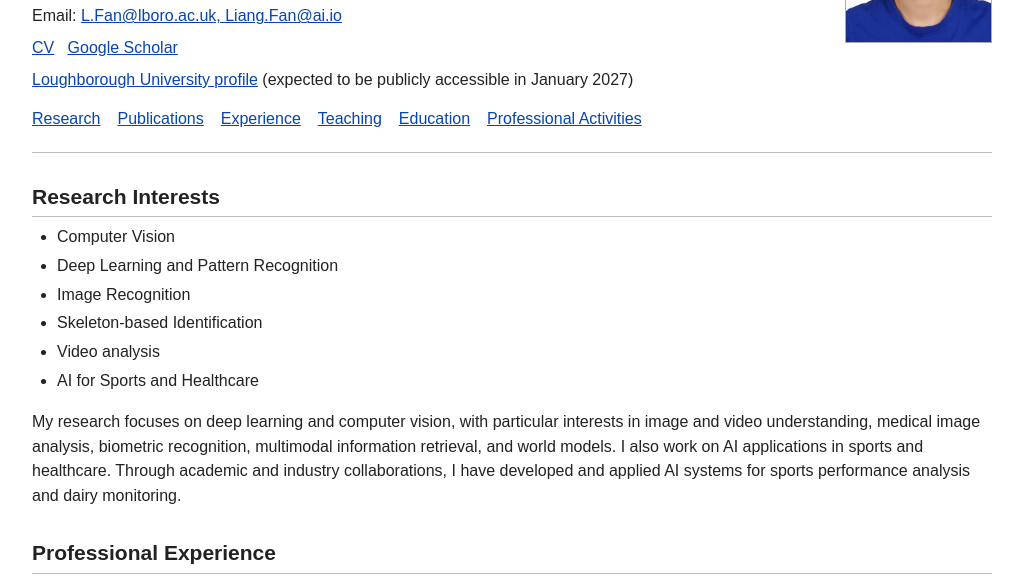
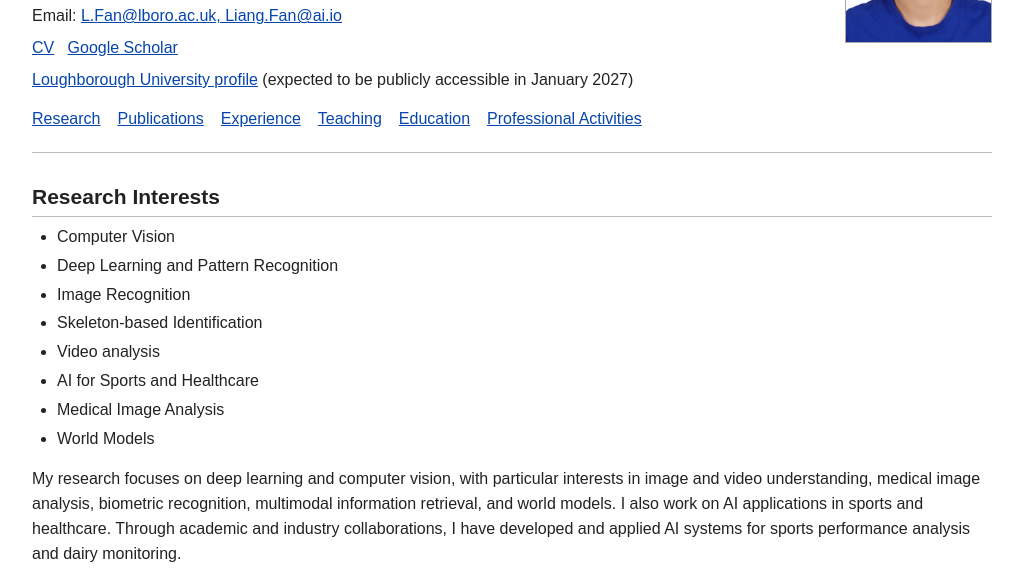
Before and after one commit to LiangFan26/LiangFan26.github.io, a plain HTML site: page loughborough/index.html in a window 1280 px wide. Shown: the part 157-738 px from the top of the page, without its empty margins (128-1151 px from the left). Drawn offline with Linux system fonts and the light colour scheme.

Commit message:
Add medical image analysis and world models to research list

```diff
--- a/loughborough/index.html
+++ b/loughborough/index.html
@@ -39,7 +39,7 @@
   <main>
     <section id="research">
       <h2>Research Interests</h2>
-      <ul><li>Computer Vision</li><li>Deep Learning and Pattern Recognition</li><li>Image Recognition</li><li>Skeleton-based Identification</li><li>Video analysis</li><li>AI for Sports and Healthcare</li></ul>
+      <ul><li>Computer Vision</li><li>Deep Learning and Pattern Recognition</li><li>Image Recognition</li><li>Skeleton-based Identification</li><li>Video analysis</li><li>AI for Sports and Healthcare</li><li>Medical Image Analysis</li><li>World Models</li></ul>
       <p>My research focuses on deep learning and computer vision, with particular interests in image and video understanding, medical image analysis, biometric recognition, multimodal information retrieval, and world models. I also work on AI applications in sports and healthcare. Through academic and industry collaborations, I have developed and applied AI systems for sports performance analysis and dairy monitoring.</p>
     </section>
 
```
